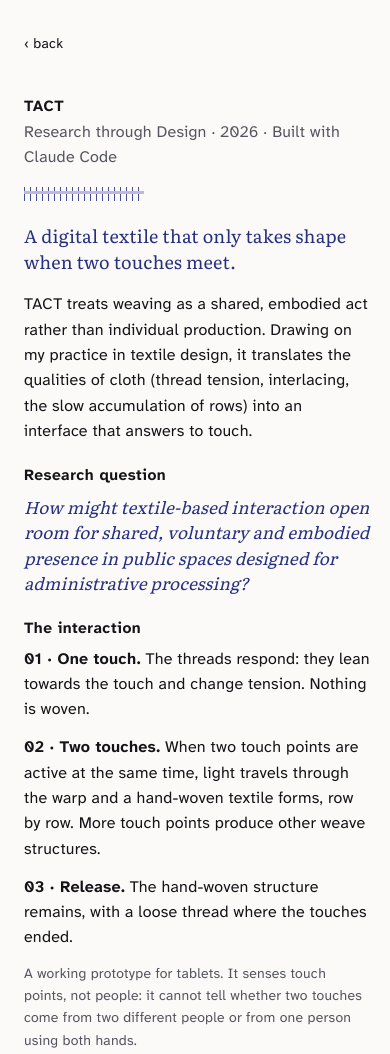
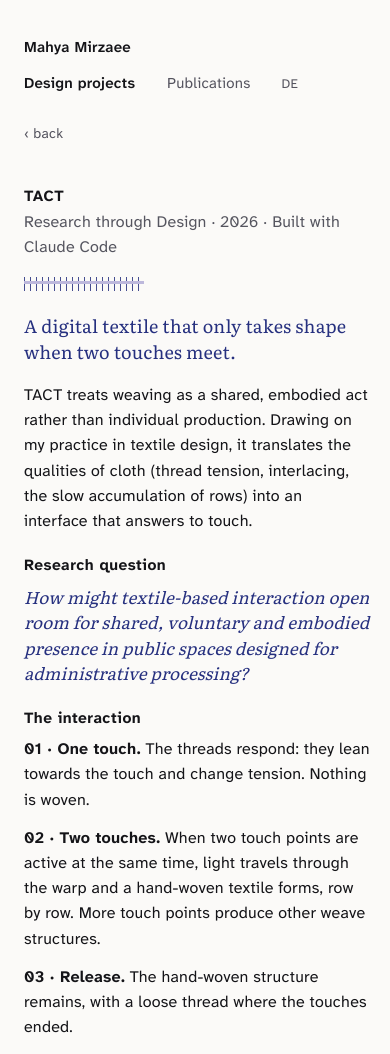
Before and after one commit to mahyamirzaee/two-hand-loom, a plain HTML site: page project.html in a window 390 px wide. Shown: the top 1054 px of the page. Drawn offline with Linux system fonts and the light colour scheme.

Commit message:
Remove the tablet and touch-points note from the page; it stays in the project notes
Co-Authored-By: Claude Opus 5 <noreply@anthropic.com>

```diff
--- a/project.html
+++ b/project.html
@@ -8,11 +8,34 @@
   <meta name="theme-color" content="#fbfaf8">
   <link rel="icon" href="icon.svg" type="image/svg+xml">
   <link rel="stylesheet" href="project.css?v=55">
+<style id="site-bar">
+  /* same top bar as the portfolio (mahyamirzaee.github.io) */
+  .site-bar { display: flex; flex-wrap: wrap; align-items: baseline; gap: 12px 24px; padding: 4px 0 26px; font-family: "Atkinson Hyperlegible Next", system-ui, sans-serif; }
+  .site-bar .sb-name { margin-right: auto; font-size: 15px; font-weight: 600; color: #141418; text-decoration: none; }
+  .site-bar nav { display: flex; flex-wrap: wrap; gap: 6px 32px; }
+  .site-bar nav a { font-size: 15px; color: #55545f; text-decoration: none; }
+  .site-bar nav a[aria-current="page"] { color: #141418; font-weight: 600; }
+  .site-bar .sb-lang { font-size: 13px; color: #55545f; text-decoration: none; padding: 2px 7px; }
+  .site-bar a:hover { color: #26307f; }
+  /* one look for every back link */
+  .top { font-size: 14px; }
+  .top a { color: #55545f; text-decoration: none; }
+  .top a:hover { color: #141418; text-decoration: underline; }
+  @media (max-width: 640px) { .site-bar .sb-name { width: 100%; } }
+</style>
 </head>
 <body>
 <div class="page">
 
-  <nav class="top" aria-label="Site">
+  <header class="site-bar">
+    <a class="sb-name" href="https://mahyamirzaee.github.io/">Mahya Mirzaee</a>
+    <nav aria-label="Main">
+      <a href="https://mahyamirzaee.github.io/projects/" aria-current="page">Design projects</a>
+      <a href="https://mahyamirzaee.github.io/publications/">Publications</a>
+    </nav>
+    <a class="sb-lang" href="https://mahyamirzaee.github.io/de/projects/" lang="de" hreflang="de" aria-label="Deutsch">DE</a>
+  </header>
+  <nav class="top" aria-label="Back">
     <a href="https://mahyamirzaee.github.io/projects/">‹ back</a>
   </nav>
 
@@ -42,7 +65,6 @@
           <span><b>03 · Release.</b> The hand-woven structure remains, with a loose thread where the touches ended.</span>
         </li>
       </ol>
-      <p class="small">A working prototype for tablets. It senses touch points, not people: it cannot tell whether two touches come from two different people or from one person using both hands.</p>
 
     </div>
 
```
